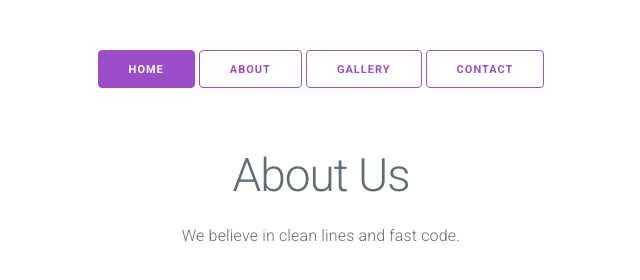
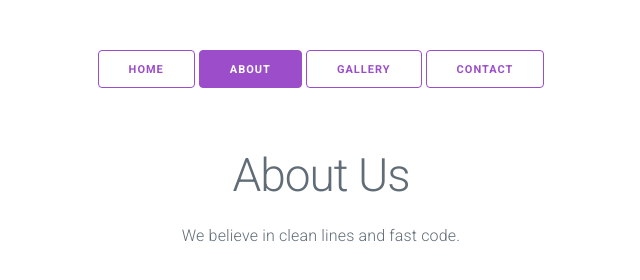
Before and after one commit to RichterVhon/cpe411l-pair-website, a plain HTML site: page about.html in a window 1280 px wide. Shown: the whole page, without its empty margins (319-959 px from the left). Drawn offline with nearby package versions, Linux system fonts and the light colour scheme.

Commit message:
franco fixed about button

```diff
--- a/about.html
+++ b/about.html
@@ -15,8 +15,8 @@
 </head>
 <body>
     <nav>
-        <a class="button" href="index.html">Home</a>
-        <a class="button button-outline" href="about.html">About</a>
+        <a class="button button-outline" href="index.html">Home</a>
+        <a class="button" href="about.html">About</a>
         <a class="button button-outline" href="gallery.html">Gallery</a>
         <a class="button button-outline" href="contact.html">Contact</a>
     </nav>
```
